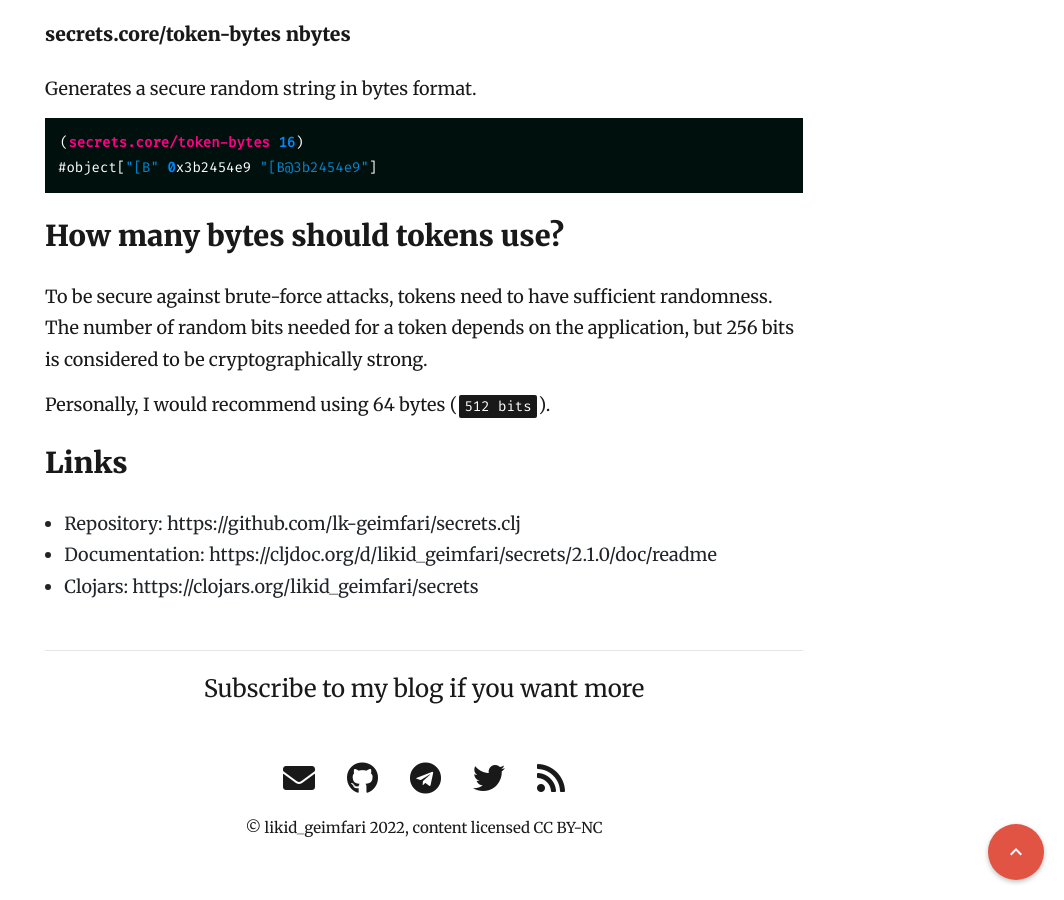
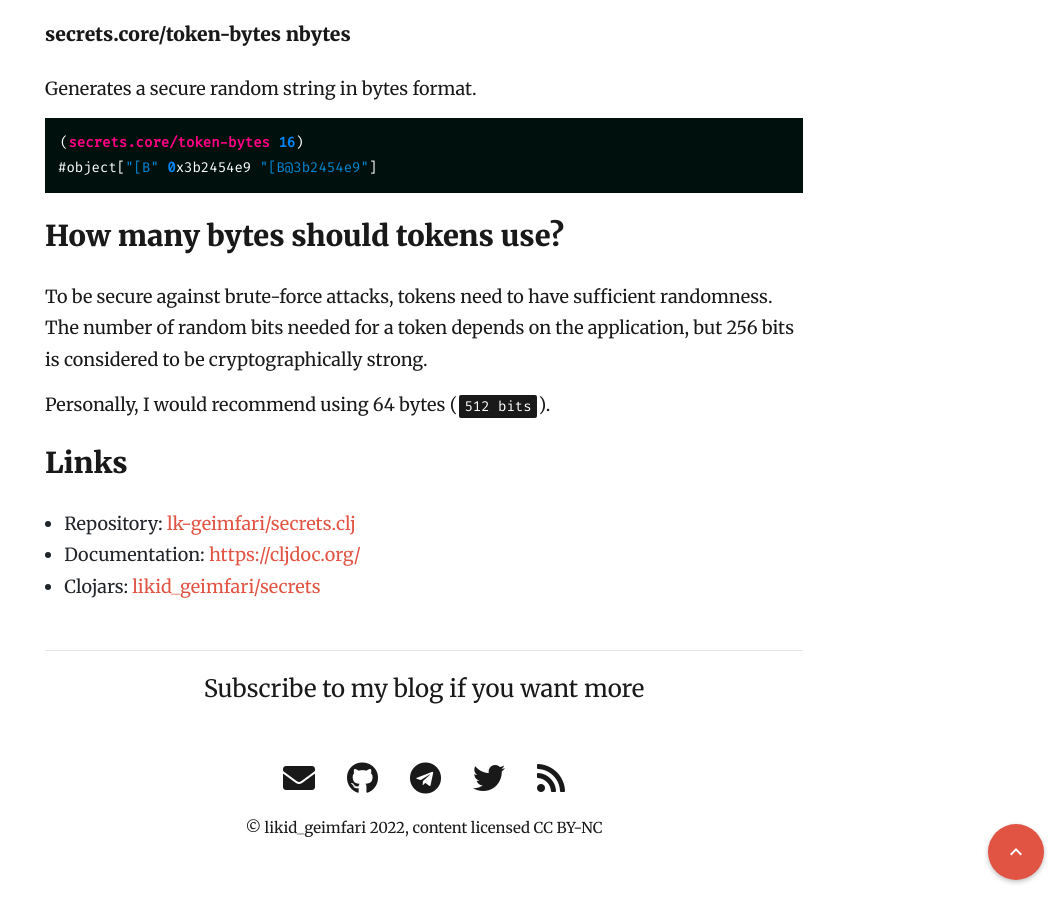
Before and after one commit to lk-geimfari/lk-geimfari.github.io, a Jekyll site: the page built from _posts/2022-10-03-generating-secrets-in-clojure.md, in a window 1280 px wide and 900 px high, scrolled down 2712 px. Shown: the whole window, without its empty margins (216-1280 px from the left). Built offline with Jekyll 4.4.1, drawn with Linux system fonts in a browser that asks for light colours; nearby versions of some CDN libraries; some of the changed lines change nothing that is shown.

Commit message:
Update 2022-10-03-generating-secrets-in-clojure.md

```diff
--- a/_posts/2022-10-03-generating-secrets-in-clojure.md
+++ b/_posts/2022-10-03-generating-secrets-in-clojure.md
@@ -123,6 +123,6 @@
 
 ## Links
 
-- Repository: https://github.com/lk-geimfari/secrets.clj
-- Documentation: https://cljdoc.org/d/likid_geimfari/secrets/2.1.0/doc/readme
-- Clojars: https://clojars.org/likid_geimfari/secrets
+- Repository: [lk-geimfari/secrets.clj](https://github.com/lk-geimfari/secrets.clj)
+- Documentation: [https://cljdoc.org/](https://cljdoc.org/d/likid_geimfari/secrets/2.1.0/doc/readme)
+- Clojars: [likid_geimfari/secrets](https://clojars.org/likid_geimfari/secrets)
```
